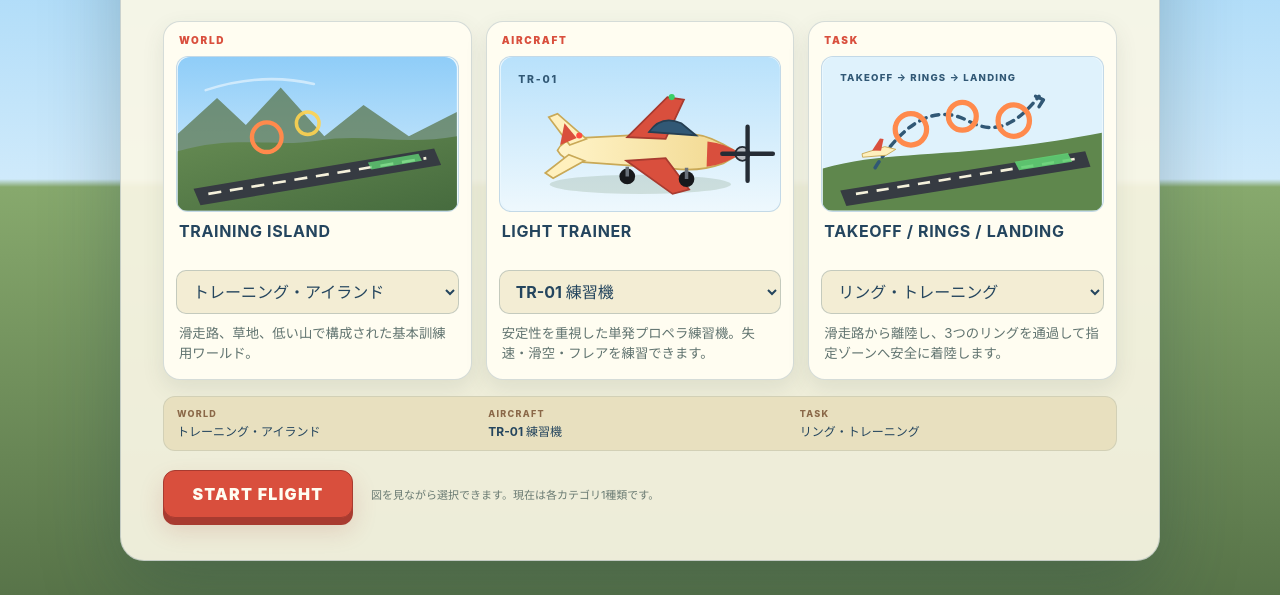
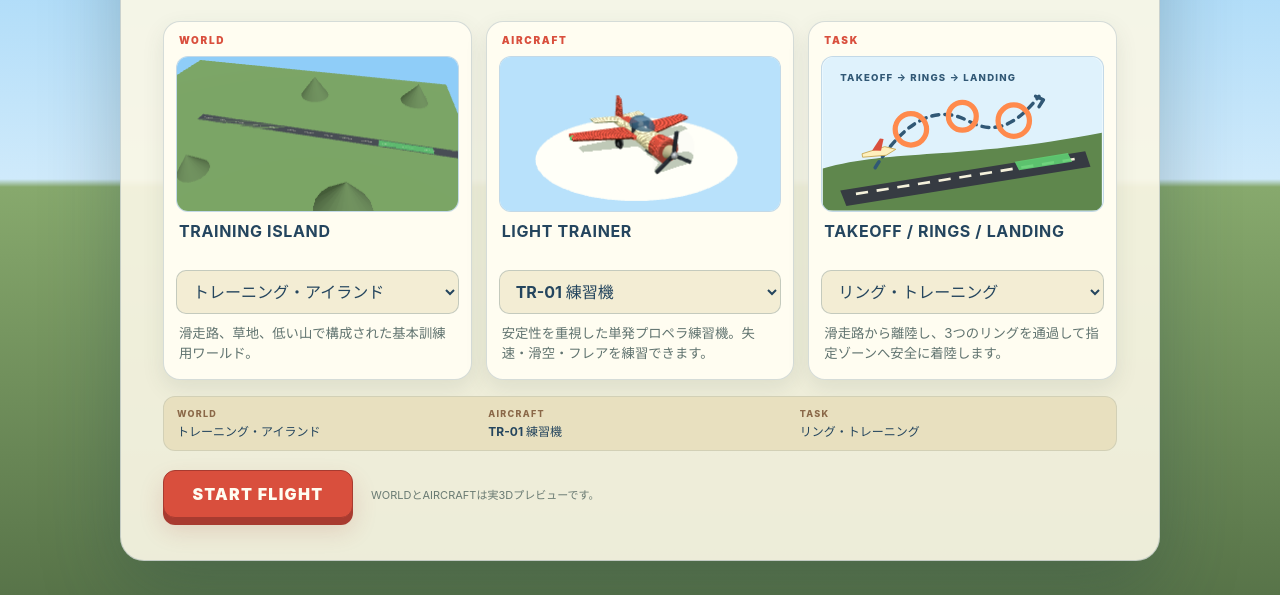
Before and after one commit to InSuns21/pilotwings-modern, a website built with Vite: page index.html in a window 1280 px wide. Shown: the part 205-800 px from the top of the page. Built offline with nearby package versions, Linux system fonts and the light colour scheme.

Commit message:
feat: スタート画面を実3Dプレビュー化
AIRCRAFTは本編と同じAircraftModel、WORLDは共有ワールドデータを使ってThree.jsで直接描画し、TASKのみ2D経路図を維持する。

```diff
--- a/src/game/StartScreen.ts
+++ b/src/game/StartScreen.ts
@@ -11,10 +11,11 @@ import {
   type WorldId
 } from './GameCatalog';
 import {
-  aircraftPreviewSvg,
-  taskPreviewSvg,
-  worldPreviewSvg
-} from './StartScreenPreview';
+  mountAircraftPreview,
+  mountWorldPreview,
+  type StartScreen3dPreview
+} from './StartScreen3dPreview';
+import { taskPreviewSvg } from './StartScreenPreview';
 
 export interface StartScreenController {
   dispose(): void;
@@ -50,7 +51,7 @@ export function mountStartScreen(
           <button class="start-button" type="button" data-start-flight>
             START FLIGHT
           </button>
-          <span class="start-note">図を見ながら選択できます。現在は各カテゴリ1種類です。</span>
+          <span class="start-note">WORLDとAIRCRAFTは実3Dプレビューです。</span>
         </div>
       </section>
     </main>
@@ -59,6 +60,9 @@ export function mountStartScreen(
   const worldSelect = requireSelect<WorldId>(root, '[data-select-world]');
   const aircraftSelect = requireSelect<AircraftId>(root, '[data-select-aircraft]');
   const taskSelect = requireSelect<TaskId>(root, '[data-select-task]');
+  const worldPreviewHost = requireElement(root, '[data-preview-world]');
+  const aircraftPreviewHost = requireElement(root, '[data-preview-aircraft]');
+  const taskPreviewHost = requireElement(root, '[data-preview-task]');
   const summary = root.querySelector<HTMLElement>('[data-selection-summary]');
   const startButton = root.querySelector<HTMLButtonElement>('[data-start-flight]');
 
@@ -67,6 +71,8 @@ export function mountStartScreen(
   }
 
   let disposed = false;
+  let worldPreview: StartScreen3dPreview | null = null;
+  let aircraftPreview: StartScreen3dPreview | null = null;
 
   const currentSelection = (): GameSelection =>
     resolveGameSelection({
@@ -76,27 +82,21 @@ export function mountStartScreen(
     });
 
   const updateCards = (): void => {
-    updateCard(
-      root,
-      'world',
-      WORLDS,
-      worldSelect.value as WorldId,
-      (id) => worldPreviewSvg(id)
-    );
-    updateCard(
-      root,
-      'aircraft',
-      AIRCRAFT,
-      aircraftSelect.value as AircraftId,
-      (id) => aircraftPreviewSvg(id)
-    );
-    updateCard(
-      root,
-      'task',
-      TASKS,
-      taskSelect.value as TaskId,
-      (id) => taskPreviewSvg(id)
-    );
+    const worldId = worldSelect.value as WorldId;
+    const aircraftId = aircraftSelect.value as AircraftId;
+    const taskId = taskSelect.value as TaskId;
+
+    updateCardText(root, 'world', WORLDS, worldId);
+    updateCardText(root, 'aircraft', AIRCRAFT, aircraftId);
+    updateCardText(root, 'task', TASKS, taskId);
+
+    worldPreview?.dispose();
+    worldPreview = mountWorldPreview(worldPreviewHost, worldId);
+
+    aircraftPreview?.dispose();
+    aircraftPreview = mountAircraftPreview(aircraftPreviewHost, aircraftId);
+
+    taskPreviewHost.innerHTML = taskPreviewSvg(taskId);
   };
 
   const updateSummary = (): void => {
@@ -141,6 +141,10 @@ export function mountStartScreen(
   return {
     dispose(): void {
       disposed = true;
+      worldPreview?.dispose();
+      aircraftPreview?.dispose();
+      worldPreview = null;
+      aircraftPreview = null;
       worldSelect.removeEventListener('change', onChange);
       aircraftSelect.removeEventListener('change', onChange);
       taskSelect.removeEventListener('change', onChange);
@@ -182,27 +186,32 @@ function selectorMarkup<Id extends string>(
   `;
 }
 
-function updateCard<Id extends string>(
+function updateCardText<Id extends string>(
   root: HTMLElement,
   kind: string,
   options: readonly CatalogOption<Id>[],
-  id: Id,
-  preview: (id: Id) => string
+  id: Id
 ): void {
   const option = options.find((candidate) => candidate.id === id);
-  const previewElement = root.querySelector<HTMLElement>(`[data-preview-${kind}]`);
   const subtitleElement = root.querySelector<HTMLElement>(`[data-subtitle-${kind}]`);
   const descriptionElement = root.querySelector<HTMLElement>(
     `[data-description-${kind}]`
   );
 
-  if (!option || !previewElement || !subtitleElement || !descriptionElement) {
+  if (!option || !subtitleElement || !descriptionElement) {
     throw new Error(`Start screen card did not initialize: ${kind}`);
   }
 
-  previewElement.innerHTML = preview(id);
   subtitleElement.textContent = option.subtitle;
   descriptionElement.textContent = option.description;
+}
+
+function requireElement(root: HTMLElement, selector: string): HTMLElement {
+  const element = root.querySelector<HTMLElement>(selector);
+  if (!element) {
+    throw new Error(`Start screen element not found: ${selector}`);
+  }
+  return element;
 }
 
 function requireSelect<Id extends string>(
--- /dev/null
+++ b/src/game/StartScreen3dPreview.ts
@@ -0,0 +1,263 @@
+import * as THREE from 'three';
+import { AircraftModel } from '../render/AircraftModel';
+import { MOUNTAINS, RUNWAY } from '../world/WorldGeometry';
+import { LANDING_ZONE } from './TrainingMission';
+import type { AircraftId, WorldId } from './GameCatalog';
+
+export interface StartScreen3dPreview {
+  dispose(): void;
+}
+
+export function mountWorldPreview(
+  host: HTMLElement,
+  worldId: WorldId
+): StartScreen3dPreview {
+  switch (worldId) {
+    case 'training-island':
+      return createTrainingIslandPreview(host);
+  }
+
+  return assertNever(worldId);
+}
+
+export function mountAircraftPreview(
+  host: HTMLElement,
+  aircraftId: AircraftId
+): StartScreen3dPreview {
+  switch (aircraftId) {
+    case 'trainer-01':
+      return createTrainerPreview(host);
+  }
+
+  return assertNever(aircraftId);
+}
+
+function createTrainerPreview(host: HTMLElement): StartScreen3dPreview {
+  const preview = createPreviewScene(host, 34);
+  preview.scene.background = new THREE.Color(0xb8e1fb);
+
+  const aircraft = new AircraftModel();
+  aircraft.root.rotation.y = -0.18;
+  aircraft.root.rotation.z = -0.035;
+  aircraft.root.position.y = 0.7;
+  preview.scene.add(aircraft.root);
+
+  const ground = new THREE.Mesh(
+    new THREE.CircleGeometry(5.2, 48),
+    new THREE.MeshStandardMaterial({
+      color: 0xdce7d2,
+      roughness: 1
+    })
+  );
+  ground.rotation.x = -Math.PI / 2;
+  ground.position.y = -0.03;
+  ground.receiveShadow = true;
+  preview.scene.add(ground);
+
+  preview.camera.position.set(9.6, 5.2, 8.3);
+  preview.camera.lookAt(new THREE.Vector3(0.25, 0.65, 0));
+
+  const render = (): void => {
+    preview.renderer.render(preview.scene, preview.camera);
+  };
+  preview.setRender(render);
+  render();
+
+  return {
+    dispose(): void {
+      disposeObject(aircraft.root);
+      ground.geometry.dispose();
+      disposeMaterial(ground.material);
+      preview.dispose();
+    }
+  };
+}
+
+function createTrainingIslandPreview(host: HTMLElement): StartScreen3dPreview {
+  const preview = createPreviewScene(host, 36);
+  preview.scene.background = new THREE.Color(0x8fcdf8);
+
+  const ground = new THREE.Mesh(
+    new THREE.PlaneGeometry(900, 680),
+    new THREE.MeshStandardMaterial({
+      color: 0x658a52,
+      roughness: 1
+    })
+  );
+  ground.rotation.x = -Math.PI / 2;
+  ground.receiveShadow = true;
+  preview.scene.add(ground);
+
+  const runwayLength = RUNWAY.maxX - RUNWAY.minX;
+  const runway = new THREE.Mesh(
+    new THREE.PlaneGeometry(runwayLength, RUNWAY.halfWidth * 2),
+    new THREE.MeshStandardMaterial({
+      color: 0x363b42,
+      roughness: 0.95
+    })
+  );
+  runway.rotation.x = -Math.PI / 2;
+  runway.position.set((RUNWAY.minX + RUNWAY.maxX) / 2, 0.05, 0);
+  runway.receiveShadow = true;
+  preview.scene.add(runway);
+
+  const centerlineMaterial = new THREE.MeshBasicMaterial({ color: 0xf5f1dc });
+  for (let x = RUNWAY.minX + 24; x < RUNWAY.maxX - 20; x += 46) {
+    const dash = new THREE.Mesh(
+      new THREE.PlaneGeometry(24, 1.2),
+      centerlineMaterial
+    );
+    dash.rotation.x = -Math.PI / 2;
+    dash.position.set(x, 0.065, 0);
+    preview.scene.add(dash);
+  }
+
+  const landingZone = new THREE.Mesh(
+    new THREE.PlaneGeometry(
+      LANDING_ZONE.maxX - LANDING_ZONE.minX,
+      LANDING_ZONE.halfWidth * 2
+    ),
+    new THREE.MeshBasicMaterial({
+      color: 0x61d174,
+      transparent: true,
+      opacity: 0.82
+    })
+  );
+  landingZone.rotation.x = -Math.PI / 2;
+  landingZone.position.set(
+    (LANDING_ZONE.minX + LANDING_ZONE.maxX) / 2,
+    0.075,
+    0
+  );
+  preview.scene.add(landingZone);
+
+  const mountainMaterial = new THREE.MeshStandardMaterial({
+    color: 0x587449,
+    roughness: 1
+  });
+  for (const mountain of MOUNTAINS) {
+    const mesh = new THREE.Mesh(
+      new THREE.ConeGeometry(mountain.radius, mountain.height, 18),
+      mountainMaterial
+    );
+    mesh.position.set(mountain.x, mountain.height / 2, mountain.z);
+    mesh.castShadow = true;
+    mesh.receiveShadow = true;
+    preview.scene.add(mesh);
+  }
+
+  preview.camera.position.set(200, 360, 430);
+  preview.camera.lookAt(new THREE.Vector3(100, 0, 0));
+
+  const render = (): void => {
+    preview.renderer.render(preview.scene, preview.camera);
+  };
+  preview.setRender(render);
+  render();
+
+  return {
+    dispose(): void {
+      ground.geometry.dispose();
+      disposeMaterial(ground.material);
+      runway.geometry.dispose();
+      disposeMaterial(runway.material);
+      landingZone.geometry.dispose();
+      disposeMaterial(landingZone.material);
+      centerlineMaterial.dispose();
+      mountainMaterial.dispose();
+
+      for (const child of [...preview.scene.children]) {
+        if (child instanceof THREE.Mesh && child !== ground && child !== runway) {
+          child.geometry.dispose();
+        }
+      }
+
+      preview.dispose();
+    }
+  };
+}
+
+function createPreviewScene(host: HTMLElement, fov: number): {
+  readonly renderer: THREE.WebGLRenderer;
+  readonly scene: THREE.Scene;
+  readonly camera: THREE.PerspectiveCamera;
+  setRender(render: () => void): void;
+  dispose(): void;
+} {
+  const renderer = new THREE.WebGLRenderer({
+    antialias: true,
+    alpha: false,
+    powerPreference: 'low-power'
+  });
+  renderer.setPixelRatio(Math.min(window.devicePixelRatio, 1.5));
+  renderer.outputColorSpace = THREE.SRGBColorSpace;
+  renderer.shadowMap.enabled = true;
+  renderer.shadowMap.type = THREE.PCFSoftShadowMap;
+  host.replaceChildren(renderer.domElement);
+
+  const scene = new THREE.Scene();
+  const camera = new THREE.PerspectiveCamera(fov, 1, 0.1, 1600);
+
+  scene.add(new THREE.HemisphereLight(0xffffff, 0x587449, 2.3));
+
+  const sun = new THREE.DirectionalLight(0xffffff, 3.1);
+  sun.position.set(80, 140, 110);
+  sun.castShadow = true;
+  sun.shadow.mapSize.set(512, 512);
+  scene.add(sun);
+
+  let renderCurrent = (): void => undefined;
+
+  const resize = (): void => {
+    const width = Math.max(host.clientWidth, 1);
+    const height = Math.max(host.clientHeight, 1);
+    renderer.setSize(width, height, false);
+    camera.aspect = width / height;
+    camera.updateProjectionMatrix();
+    renderCurrent();
+  };
+
+  const resizeObserver = new ResizeObserver(resize);
+  resizeObserver.observe(host);
+
+  return {
+    renderer,
+    scene,
+    camera,
+    setRender(render: () => void): void {
+      renderCurrent = render;
+      resize();
+    },
+    dispose(): void {
+      resizeObserver.disconnect();
+      renderer.dispose();
+      renderer.domElement.remove();
+    }
+  };
+}
+
+function disposeObject(root: THREE.Object3D): void {
+  root.traverse((object) => {
+    if (!(object instanceof THREE.Mesh)) {
+      return;
+    }
+
+    object.geometry.dispose();
+    disposeMaterial(object.material);
+  });
+}
+
+function disposeMaterial(
+  material: THREE.Material | THREE.Material[]
+): void {
+  if (Array.isArray(material)) {
+    material.forEach((entry) => entry.dispose());
+    return;
+  }
+
+  material.dispose();
+}
+
+function assertNever(value: never): never {
+  throw new Error(`Unsupported preview id: ${String(value)}`);
+}
--- a/src/game/StartScreenPreview.ts
+++ b/src/game/StartScreenPreview.ts
@@ -1,72 +1,7 @@
-import type { AircraftId, TaskId, WorldId } from './GameCatalog';
+import type { TaskId } from './GameCatalog';
 
 const SVG_OPEN =
   '<svg viewBox="0 0 320 176" role="img" aria-hidden="true" focusable="false" xmlns="http://www.w3.org/2000/svg">';
-
-export function worldPreviewSvg(id: WorldId): string {
-  switch (id) {
-    case 'training-island':
-      return `${SVG_OPEN}
-        <defs>
-          <linearGradient id="world-sky" x1="0" y1="0" x2="0" y2="1">
-            <stop offset="0" stop-color="#8fcdf8"/>
-            <stop offset="1" stop-color="#d9effd"/>
-          </linearGradient>
-          <linearGradient id="world-grass" x1="0" y1="0" x2="1" y2="1">
-            <stop offset="0" stop-color="#658a52"/>
-            <stop offset="1" stop-color="#466b3e"/>
-          </linearGradient>
-        </defs>
-        <rect width="320" height="176" rx="14" fill="url(#world-sky)"/>
-        <path d="M0 88 L45 47 L78 78 L118 35 L168 91 L213 55 L265 91 L320 63 V176 H0Z" fill="#587449" opacity=".72"/>
-        <path d="M0 108 C65 89 112 104 160 96 C214 87 259 102 320 91 V176 H0Z" fill="url(#world-grass)"/>
-        <path d="M18 151 L294 105 L302 124 L26 170Z" fill="#363b42"/>
-        <path d="M35 157 L285 116" stroke="#f5f1dc" stroke-width="3" stroke-dasharray="15 10"/>
-        <path d="M218 121 L276 111 L280 119 L222 129Z" fill="#61d174" opacity=".8"/>
-        <circle cx="102" cy="92" r="17" fill="none" stroke="#ff8a4c" stroke-width="5"/>
-        <circle cx="149" cy="76" r="13" fill="none" stroke="#ffd34f" stroke-width="4" opacity=".9"/>
-        <path d="M32 38 Q96 17 156 31" fill="none" stroke="#fff" stroke-width="3" stroke-linecap="round" opacity=".52"/>
-      </svg>`;
-  }
-}
-
-export function aircraftPreviewSvg(id: AircraftId): string {
-  switch (id) {
-    case 'trainer-01':
-      return `${SVG_OPEN}
-        <defs>
-          <linearGradient id="aircraft-sky" x1="0" y1="0" x2="0" y2="1">
-            <stop offset="0" stop-color="#b8e1fb"/>
-            <stop offset="1" stop-color="#eef8fd"/>
-          </linearGradient>
-          <linearGradient id="aircraft-body" x1="0" y1="0" x2="1" y2="0">
-            <stop offset="0" stop-color="#fff4c9"/>
-            <stop offset="1" stop-color="#f1d78d"/>
-          </linearGradient>
-        </defs>
-        <rect width="320" height="176" rx="14" fill="url(#aircraft-sky)"/>
-        <ellipse cx="160" cy="146" rx="104" ry="11" fill="#466b3e" opacity=".17"/>
-        <g transform="translate(26 18)">
-          <path d="M61 75 L177 69 Q206 69 229 82 L248 93 L229 104 Q202 114 171 110 L60 102 Q44 99 39 89 Q44 78 61 75Z" fill="url(#aircraft-body)" stroke="#c9a957" stroke-width="2"/>
-          <path d="M119 74 L165 28 L184 31 L163 76Z" fill="#d94f3d" stroke="#a83b30" stroke-width="2"/>
-          <path d="M118 101 L171 139 L190 134 L163 98Z" fill="#d94f3d" stroke="#a83b30" stroke-width="2"/>
-          <path d="M72 76 L39 47 L29 51 L53 83Z" fill="#fff0bd" stroke="#c9a957" stroke-width="2"/>
-          <path d="M70 101 L34 121 L25 115 L52 94Z" fill="#fff0bd" stroke="#c9a957" stroke-width="2"/>
-          <path d="M61 75 L47 58 L42 83Z" fill="#d94f3d"/>
-          <path d="M144 68 Q158 48 181 58 L198 72Z" fill="#315875" stroke="#253f53" stroke-width="2"/>
-          <path d="M211 79 Q232 81 249 93 Q232 105 210 108Z" fill="#d94f3d"/>
-          <circle cx="251" cy="93" r="8" fill="#b8bec4" stroke="#252c35" stroke-width="2"/>
-          <path d="M257 62 V124 M228 93 H286" stroke="#252c35" stroke-width="5" stroke-linecap="round"/>
-          <circle cx="119" cy="119" r="9" fill="#17191c"/>
-          <circle cx="187" cy="122" r="9" fill="#17191c"/>
-          <path d="M119 108 V119 M187 109 V122" stroke="#69717a" stroke-width="4"/>
-          <circle cx="64" cy="72" r="3.5" fill="#ff4c42"/>
-          <circle cx="170" cy="28" r="3.5" fill="#3acf68"/>
-        </g>
-        <text x="20" y="30" fill="#315875" font-size="12" font-weight="800" letter-spacing="2">TR-01</text>
-      </svg>`;
-  }
-}
 
 export function taskPreviewSvg(id: TaskId): string {
   switch (id) {
@@ -91,4 +26,10 @@ export function taskPreviewSvg(id: TaskId): string {
         <text x="20" y="28" fill="#315875" font-size="11" font-weight="800" letter-spacing="1.4">TAKEOFF → RINGS → LANDING</text>
       </svg>`;
   }
+
+  return assertNever(id);
 }
+
+function assertNever(value: never): never {
+  throw new Error(`Unsupported task preview id: ${String(value)}`);
+}
--- a/src/style/main.css
+++ b/src/style/main.css
@@ -622,7 +622,8 @@ button {
   box-shadow: inset 0 0 0 1px rgb(255 255 255 / 40%);
 }
 
-.flight-select-preview svg {
+.flight-select-preview svg,
+.flight-select-preview canvas {
   display: block;
   width: 100%;
   height: 100%;
```
Also changed, not shown: docs/ARCHITECTURE.md (+6 -3 lines), tests/startScreenPreview.test.ts (+7 -23 lines), README.md.
